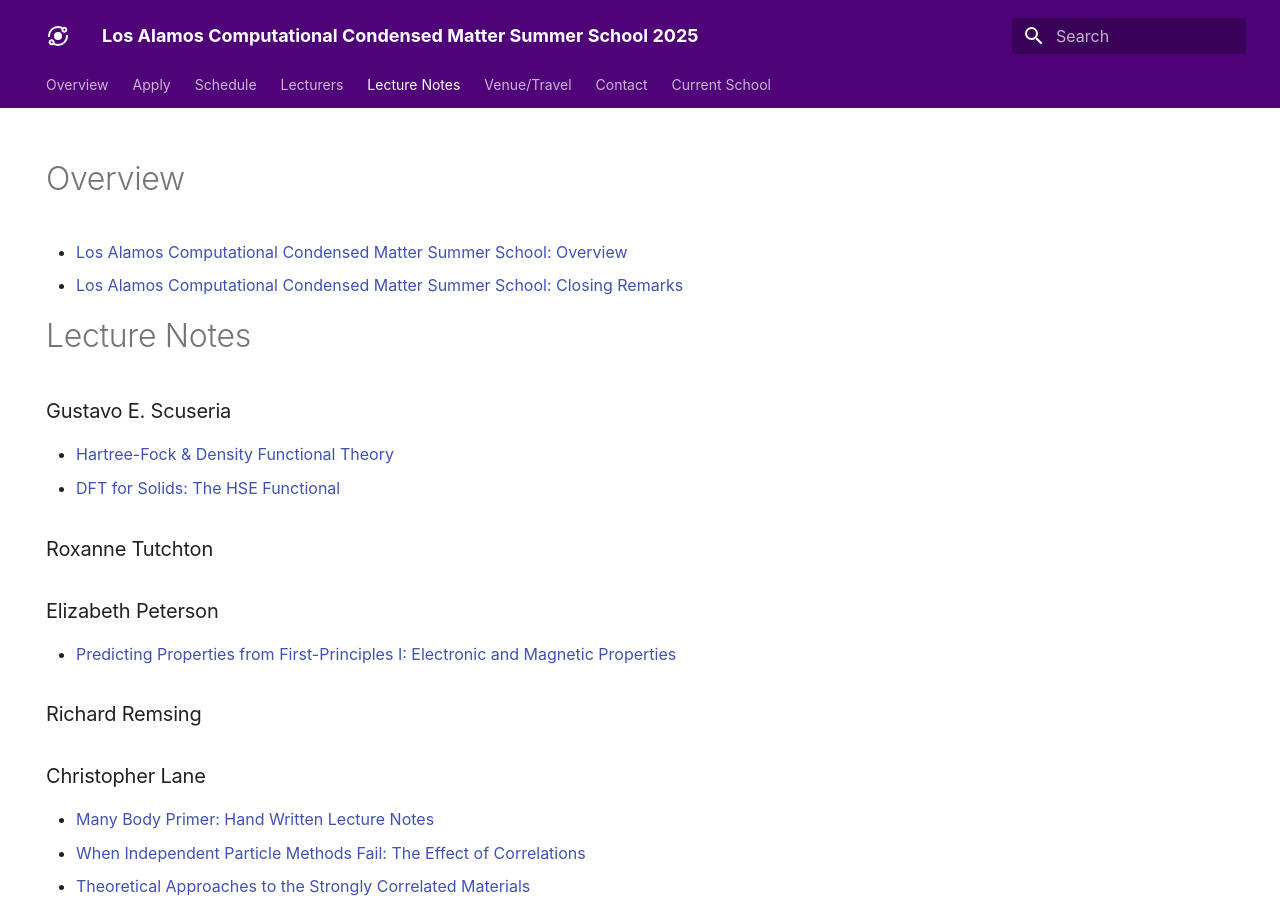
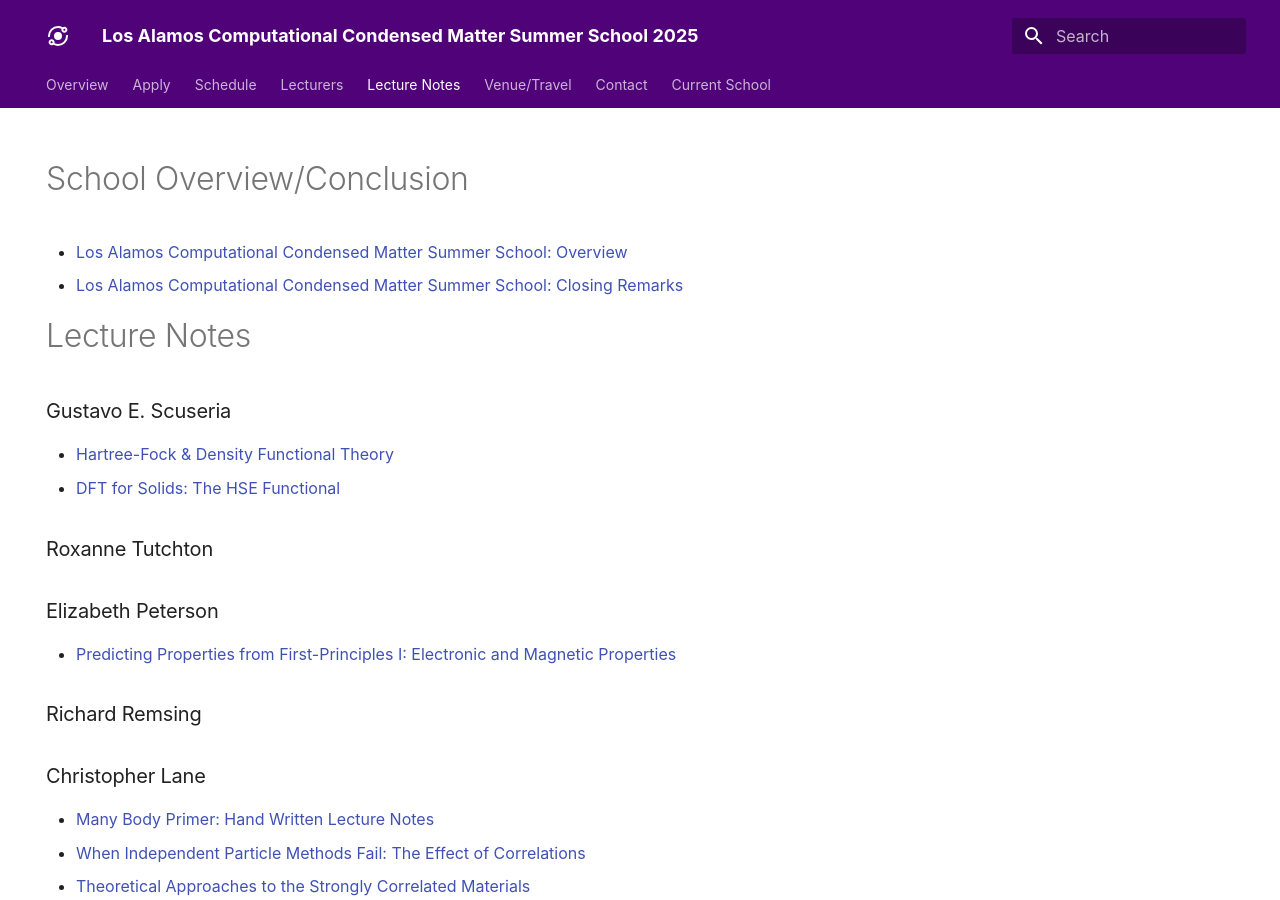
Before and after one commit to LACCMSS/2025, an MkDocs documentation site: the page built from docs/lecture_notes.md, in a window 1280 px wide and 900 px high. Built offline with MkDocs 1.6.1 and Material for MkDocs 9.7.7, drawn with Linux system fonts in a browser that asks for light colours; some web fonts are replaced.

Commit message:
Update lecture_notes.md

```diff
--- a/docs/lecture_notes.md
+++ b/docs/lecture_notes.md
@@ -5,7 +5,7 @@ hide:
 title: Lecture Notes
 ---
 
-# Overview
+# School Overview/Conclusion
 - [Los Alamos Computational Condensed Matter Summer School: Overview](assets/images/lecture_data/#)
 - [Los Alamos Computational Condensed Matter Summer School: Closing Remarks](assets/images/lecture_data/LACCMSS_2025_conclusion.pdf)
 
```
